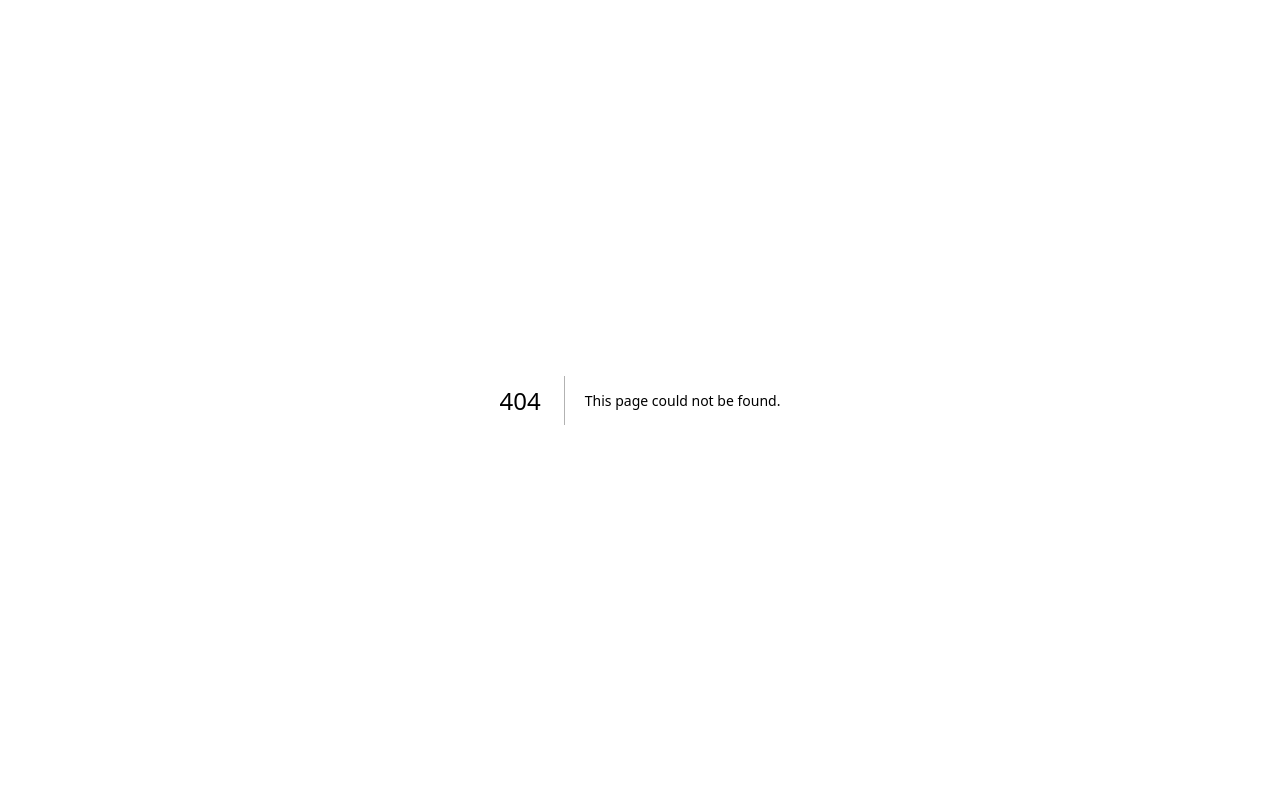
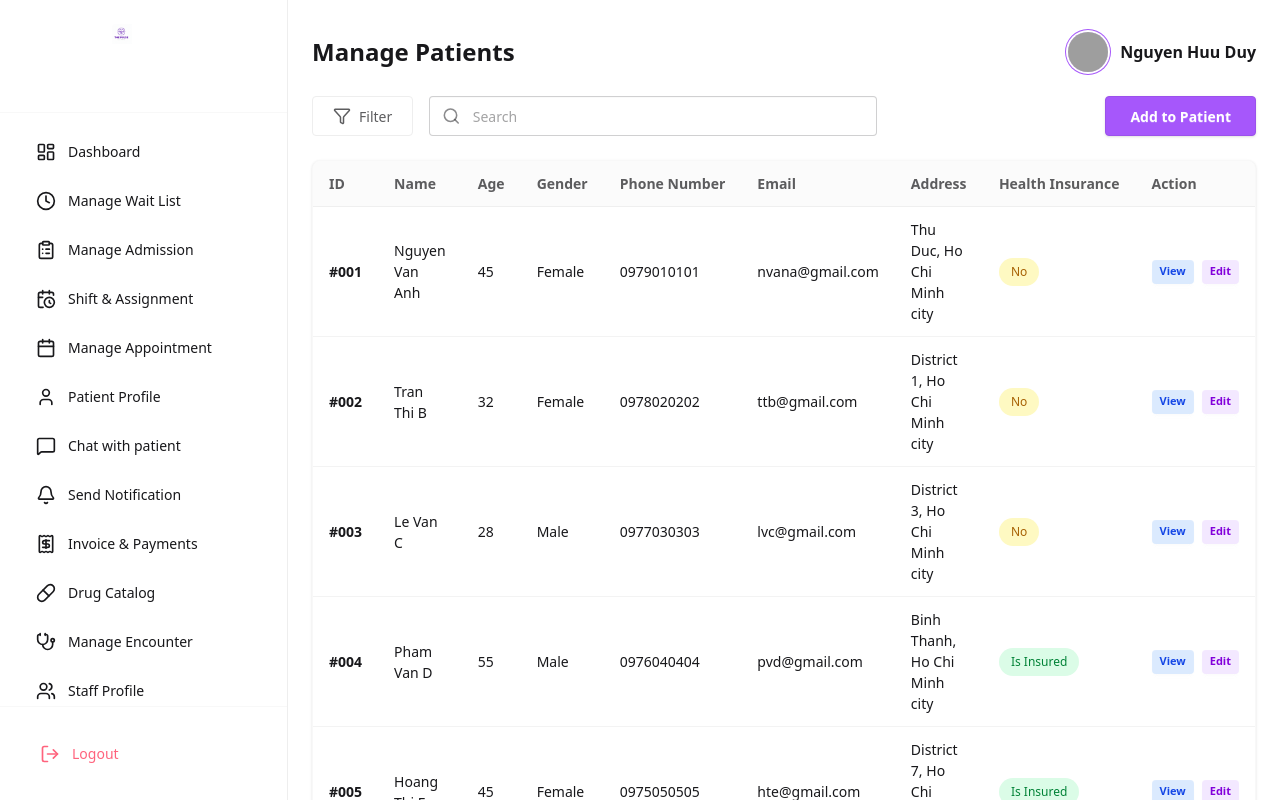
Before and after one commit to the-pulse-clinic-uit/pulse-web, a Next.js app: page /staff/patients in a window 1280 px wide. Before the commit this address had no page. Built offline with nearby package versions, Linux system fonts and the light colour scheme; grey boxes are pictures that could not be loaded.

Commit message:
feat(patients): add UI for patients page

```diff
--- /dev/null
+++ b/app/staff/(workspace)/patients/page.tsx
@@ -0,0 +1,143 @@
+"use client";
+import { useState } from "react";
+import DataTable, { ColumnDef } from "@/components/staff/DataTable";
+import Header from "@/components/staff/Header";
+import Toolbar from "@/components/staff/ToolBar";
+import Pagination from "@/components/ui/Pagination";
+
+type Patient = {
+    id: string;
+    name: string;
+    age: number;
+    gender: "Male" | "Female" | "Other";
+    phoneNumber: string;
+    email: string;
+    address: string;
+    healthInsurance: boolean;
+};
+
+const mockPatientData: Patient[] = [
+    {
+        id: "#001",
+        name: "Nguyen Van Anh",
+        age: 45,
+        gender: "Female",
+        phoneNumber: "0979010101",
+        email: "nvana@gmail.com",
+        address: "Thu Duc, Ho Chi Minh city",
+        healthInsurance: false,
+    },
+    {
+        id: "#002",
+        name: "Tran Thi B",
+        age: 32,
+        gender: "Female",
+        phoneNumber: "0978020202",
+        email: "ttb@gmail.com",
+        address: "District 1, Ho Chi Minh city",
+        healthInsurance: false,
+    },
+    {
+        id: "#003",
+        name: "Le Van C",
+        age: 28,
+        gender: "Male",
+        phoneNumber: "0977030303",
+        email: "lvc@gmail.com",
+        address: "District 3, Ho Chi Minh city",
+        healthInsurance: false,
+    },
+    {
+        id: "#004",
+        name: "Pham Van D",
+        age: 55,
+        gender: "Male",
+        phoneNumber: "0976040404",
+        email: "pvd@gmail.com",
+        address: "Binh Thanh, Ho Chi Minh city",
+        healthInsurance: true,
+    },
+    {
+        id: "#005",
+        name: "Hoang Thi E",
+        age: 45,
+        gender: "Female",
+        phoneNumber: "0975050505",
+        email: "hte@gmail.com",
+        address: "District 7, Ho Chi Minh city",
+        healthInsurance: true,
+    },
+];
+
+export default function PatientsPage() {
+    const [patients, setPatients] = useState(mockPatientData);
+
+    const handleView = (patient: Patient) => {};
+
+    const handleEdit = (patient: Patient) => {};
+
+    const patientColumns: ColumnDef<Patient>[] = [
+        { header: "ID", accessorKey: "id", className: "font-bold" },
+        { header: "Name", accessorKey: "name", className: "font-medium" },
+        { header: "Age", accessorKey: "age" },
+        { header: "Gender", accessorKey: "gender" },
+        { header: "Phone Number", accessorKey: "phoneNumber" },
+        { header: "Email", accessorKey: "email" },
+        { header: "Address", accessorKey: "address" },
+        {
+            header: "Health Insurance",
+            cell: (row) => (
+                <span
+                    className={`
+            inline-flex items-center justify-center px-3 py-1.5 rounded-full
+            text-xs font-medium whitespace-nowrap
+            ${
+                row.healthInsurance
+                    ? "bg-green-100 text-green-700"
+                    : "bg-yellow-100 text-yellow-700"
+            }
+          `}
+                >
+                    {row.healthInsurance ? "Is Insured" : "No"}
+                </span>
+            ),
+        },
+        {
+            header: "Action",
+            cell: (row) => (
+                <div className="flex gap-2">
+                    <button
+                        onClick={() => handleView(row)}
+                        className="btn btn-xs bg-blue-100 text-blue-700 border-none hover:bg-blue-200"
+                    >
+                        View
+                    </button>
+                    <button
+                        onClick={() => handleEdit(row)}
+                        className="btn btn-xs bg-purple-100 text-purple-700 border-none hover:bg-purple-200"
+                    >
+                        Edit
+                    </button>
+                </div>
+            ),
+        },
+    ];
+
+    return (
+        <div className="flex flex-col gap-6 min-h-screen px-6 py-8 bg-white">
+            <Header tabName="Manage Patients" userName="Nguyen Huu Duy" />
+            <Toolbar
+                buttonName="Patient"
+                onSearch={() => {}}
+                onFilter={() => {}}
+                onAdd={() => {}}
+            />
+            <DataTable columns={patientColumns} data={patients} />
+            <Pagination
+                currentPage={1}
+                totalPages={10}
+                onPageChange={() => {}}
+            />
+        </div>
+    );
+}
```
